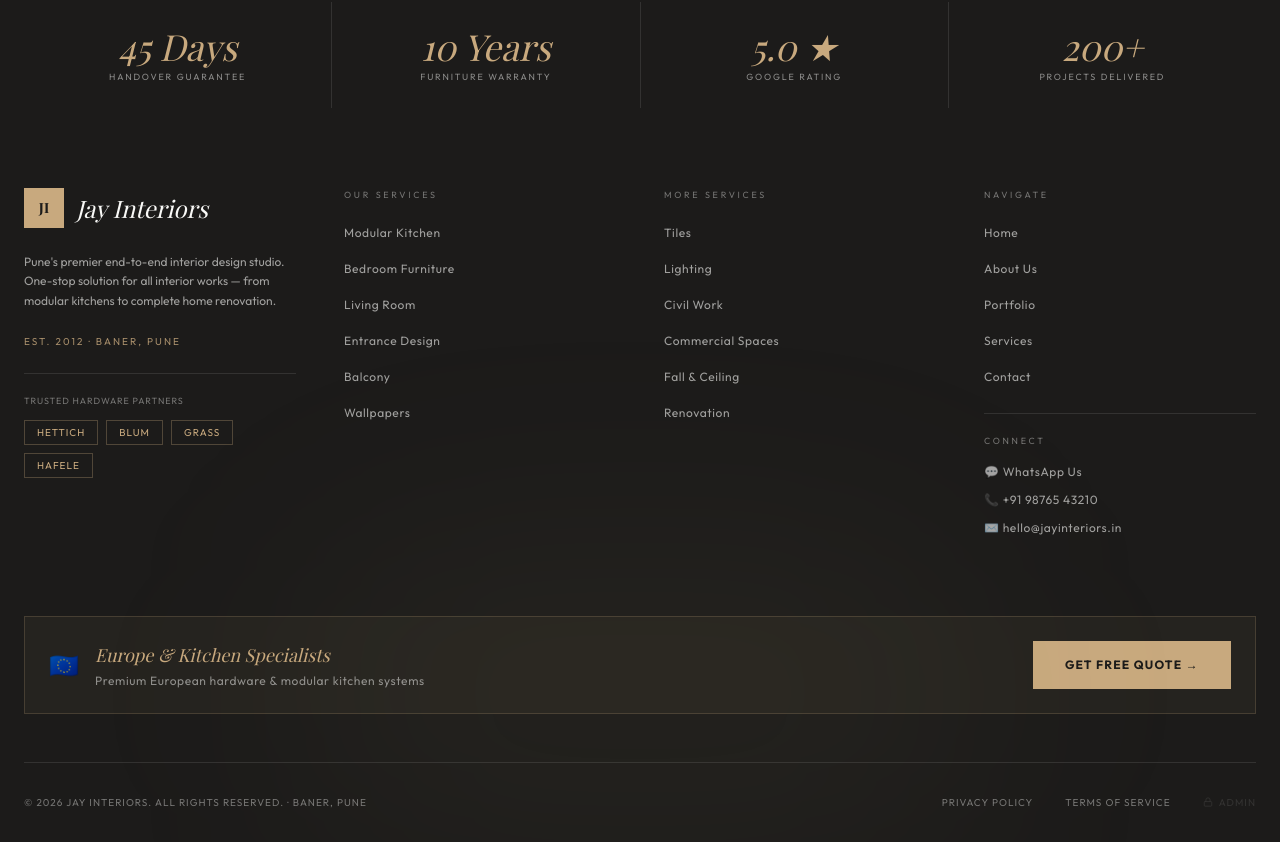
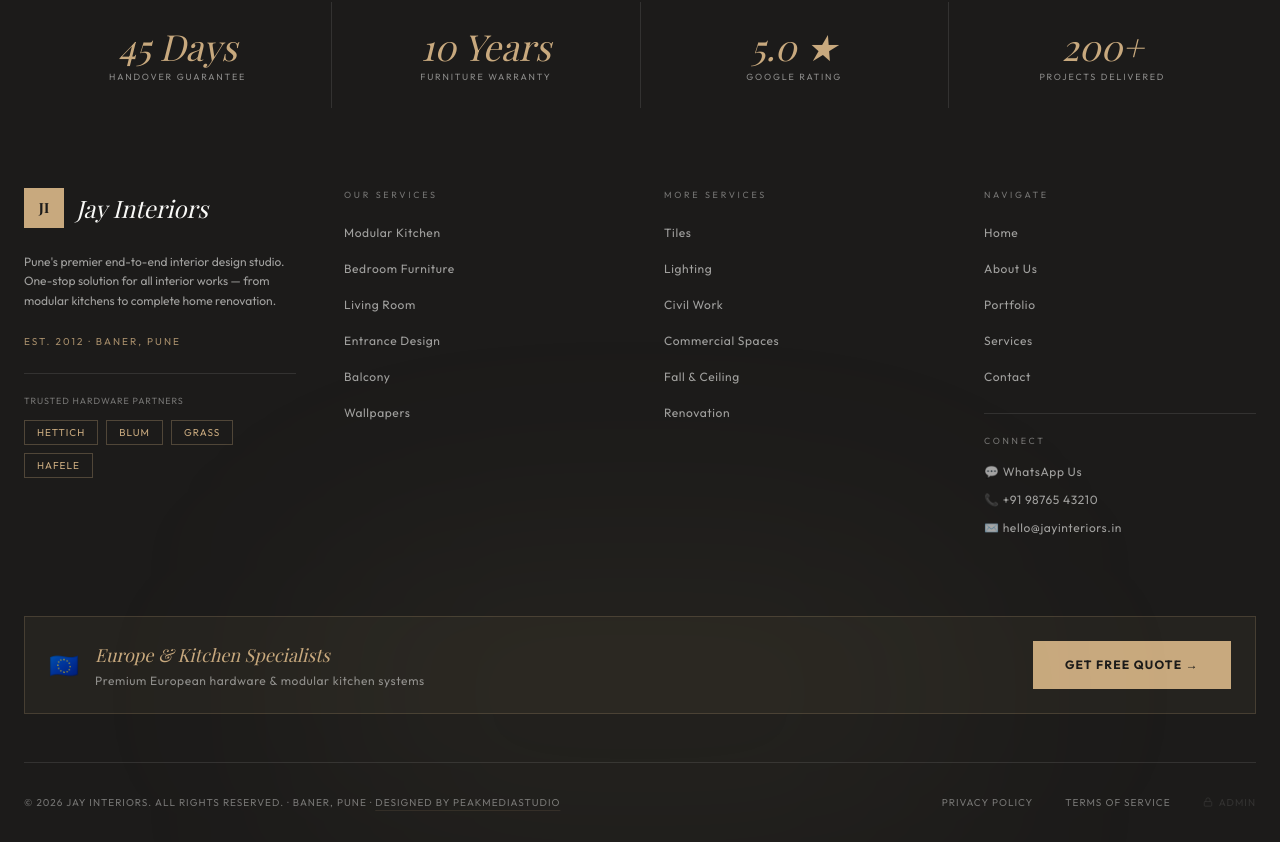
Before and after one commit to harshadhh/jai-interiors, a Next.js app: page / in a window 1280 px wide. Shown: the part 6958-7800 px from the top of the page. Built offline with nearby package versions, Linux system fonts and the light colour scheme; no server answers; a web font is replaced by a local one.

Commit message:
Add files via upload

```diff
--- a/components/Footer.tsx
+++ b/components/Footer.tsx
@@ -179,7 +179,17 @@ export function Footer() {
 
       {/* ── BOTTOM BAR ── */}
       <div className="max-w-7xl mx-auto border-t border-alabaster/10 pt-8 flex flex-col md:flex-row justify-between items-center gap-4 text-[10px] tracking-widest uppercase">
-        <p className="opacity-40">© {new Date().getFullYear()} Jay Interiors. All Rights Reserved. · Baner, Pune</p>
+        <p className="opacity-40">
+          © {new Date().getFullYear()} Jay Interiors. All Rights Reserved. · Baner, Pune ·{' '}
+          <a
+            href="https://peakmediastudio.com"
+            target="_blank"
+            rel="noopener noreferrer"
+            className="hover:text-brass transition-all duration-300 magnetic-target cursor-none underline decoration-brass/30 underline-offset-4"
+          >
+            Designed by PEAKMEDIASTUDIO
+          </a>
+        </p>
         <div className="flex items-center gap-8">
           <Link href="#" className="opacity-40 hover:opacity-70 hover:text-alabaster transition-all magnetic-target cursor-none">Privacy Policy</Link>
           <Link href="#" className="opacity-40 hover:opacity-70 hover:text-alabaster transition-all magnetic-target cursor-none">Terms of Service</Link>
@@ -189,7 +199,7 @@ export function Footer() {
             title="Admin Portal"
           >
             <svg width="10" height="10" viewBox="0 0 24 24" fill="none" stroke="currentColor" strokeWidth="2" strokeLinecap="round" strokeLinejoin="round" className="group-hover:stroke-brass transition-colors duration-500">
-              <rect x="3" y="11" width="18" height="11" rx="2" ry="2"/><path d="M7 11V7a5 5 0 0 1 10 0v4"/>
+              <rect x="3" y="11" width="18" height="11" rx="2" ry="2" /><path d="M7 11V7a5 5 0 0 1 10 0v4" />
             </svg>
             Admin
           </Link>
```
